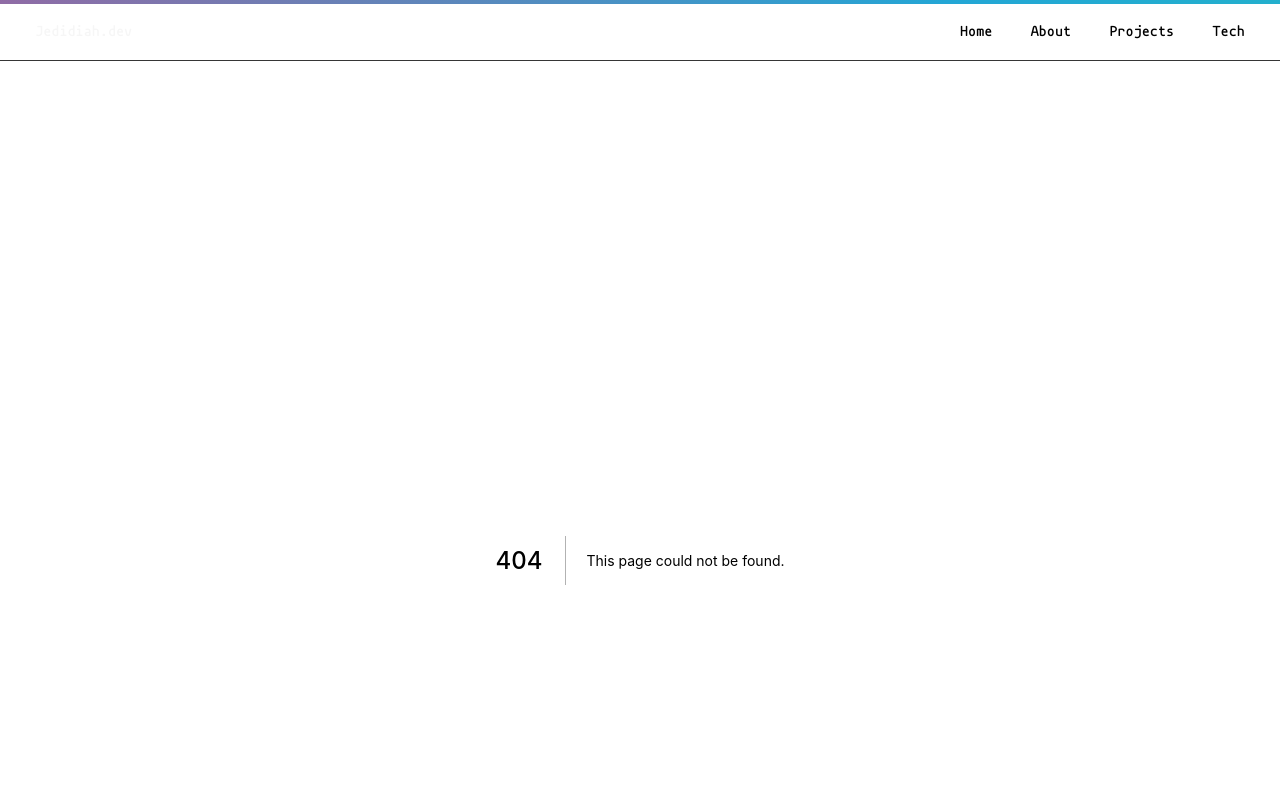
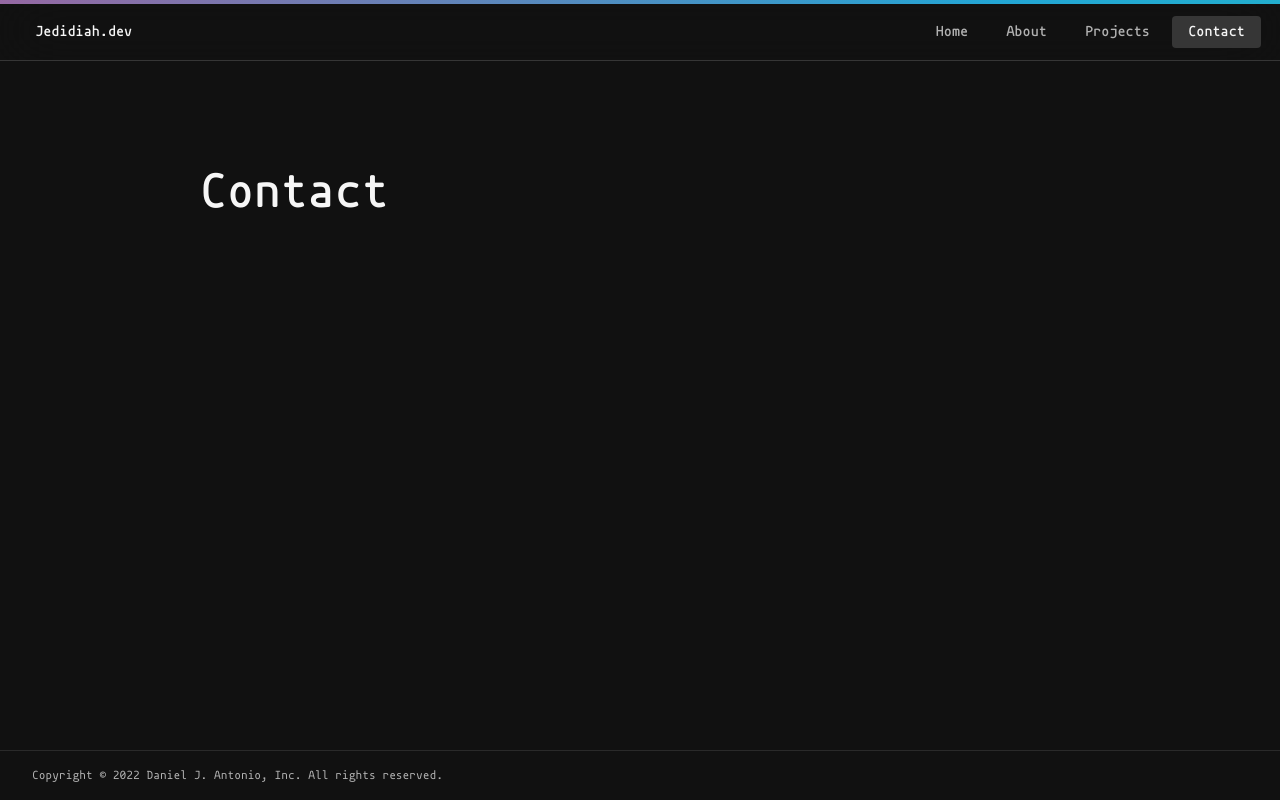
Before and after one commit to danieljantonio/portfolio, a Next.js app: page /contact in a window 1280 px wide. Before the commit this address had no page. Shown: the top 800 px of the page. Built offline with nearby package versions, Linux system fonts and the light colour scheme.

Commit message:
replace tech with contact page

```diff
--- a/src/components/common/header.common.tsx
+++ b/src/components/common/header.common.tsx
@@ -22,8 +22,8 @@ const Header: FC = () => {
 					<Link href='/projects'>
 						<a className={pathname === '/projects' ? s['nav-active'] : ''}>Projects</a>
 					</Link>
-					<Link href='/tech-stack'>
-						<a className={pathname === '/tech-stack' ? s['nav-active'] : ''}>Tech</a>
+					<Link href='/contact'>
+						<a className={pathname === '/contact' ? s['nav-active'] : ''}>Contact</a>
 					</Link>
 				</div>
 			</nav>
--- /dev/null
+++ b/src/pages/contact.tsx
@@ -0,0 +1,7 @@
+import { NextPage } from 'next';
+
+const Contact: NextPage = () => {
+	return <div className='title'>Contact</div>;
+};
+
+export default Contact;
```
Also changed, not shown: src/pages/tech-stack.tsx (deleted, +0 -7 lines).
